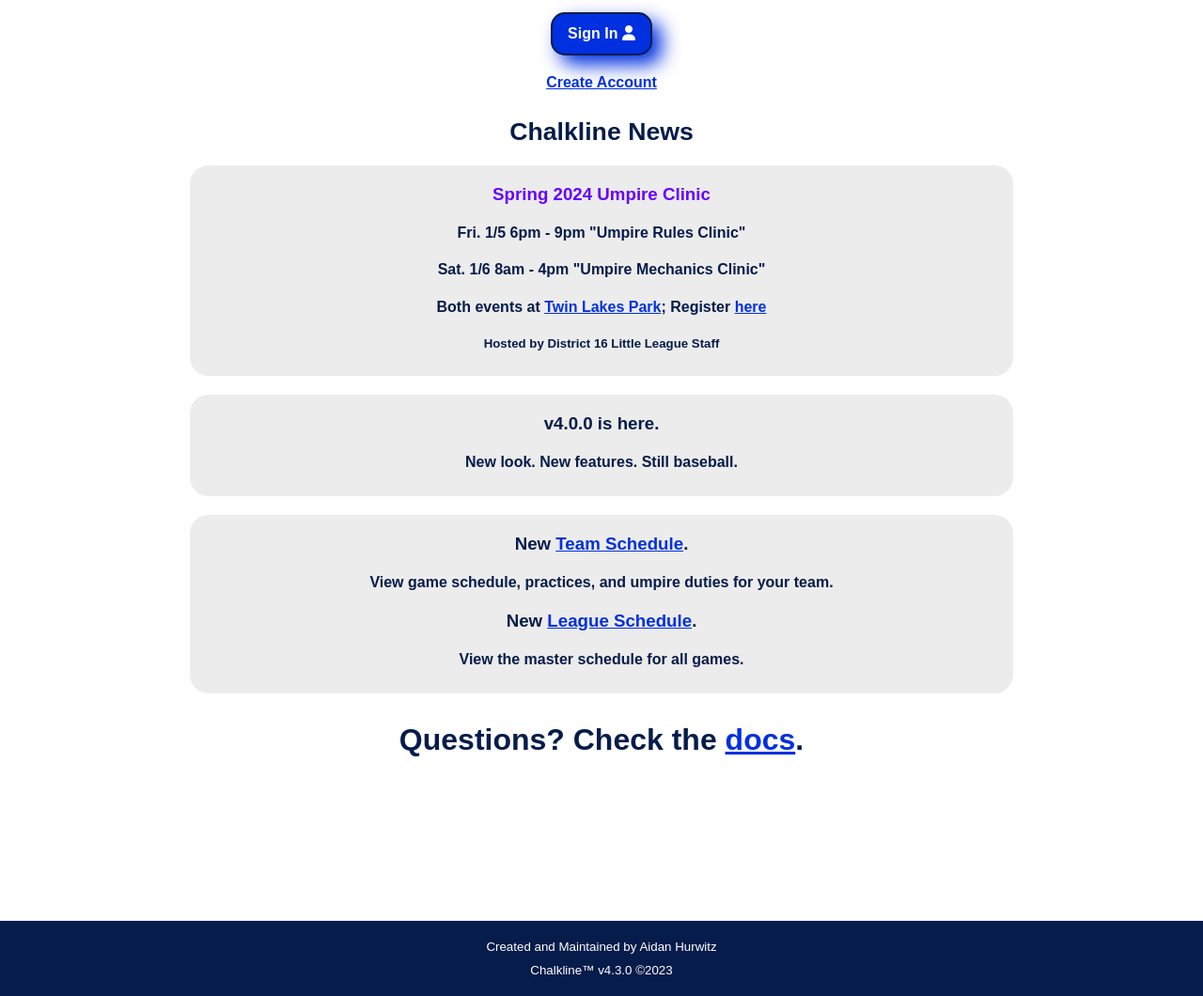
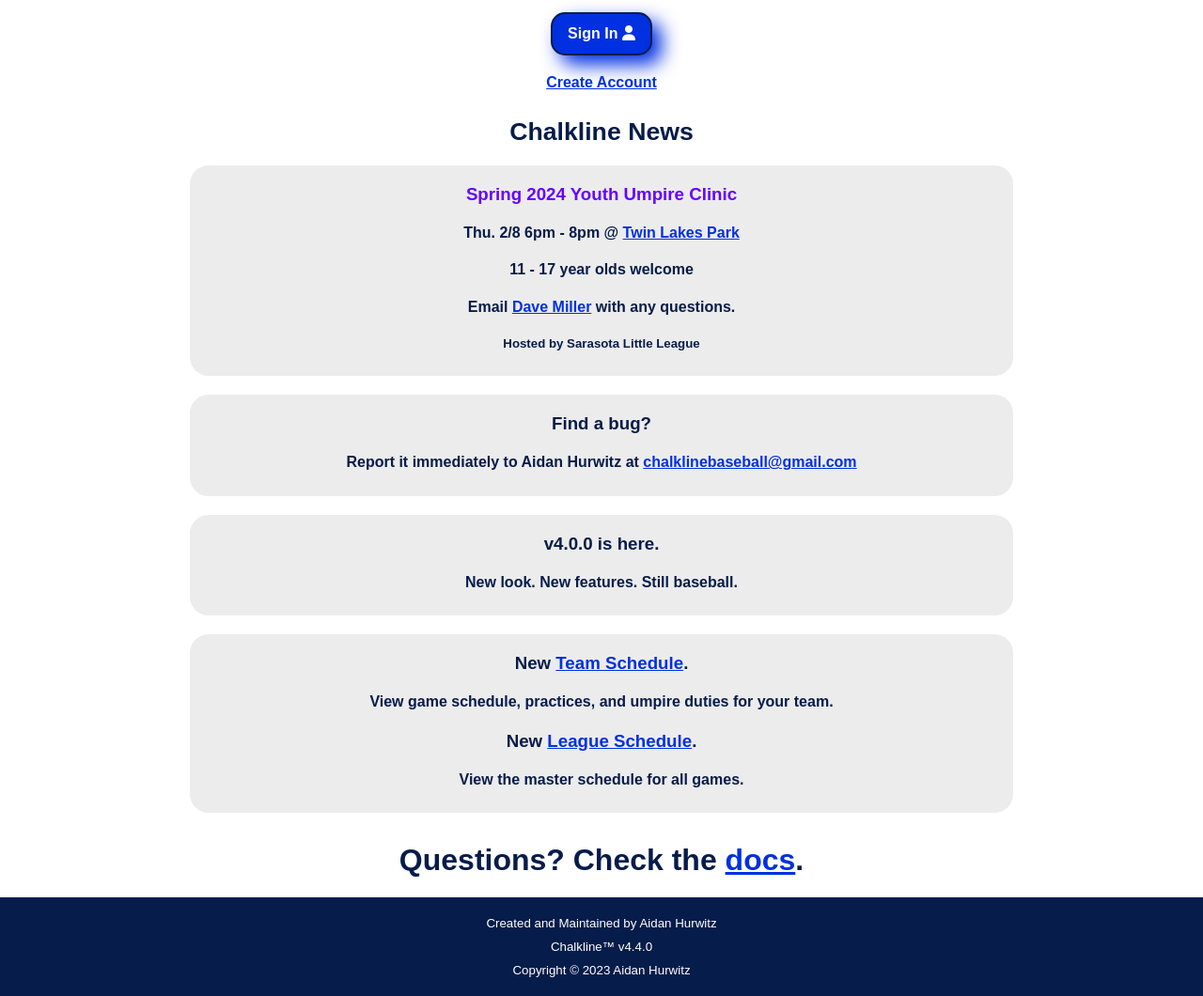
Before and after one commit to jamesus88/chalkline_v2, a Flask app: page / in a window 1280 px wide. Shown: the part 140-1200 px from the top of the page at 94% size. Run offline with Flask 3, Linux system fonts and the light colour scheme; some libraries are stand-ins or nearby versions.

Commit message:
bulk emails and updates

```diff
--- a/chalkline/main/routes.py
+++ b/chalkline/main/routes.py
@@ -1,5 +1,5 @@
 from flask import render_template, redirect, url_for, session, request, Blueprint
-from chalkline import db
+from chalkline import db, send_mail
 from chalkline import server as srv
 main = Blueprint('main', __name__)
 
@@ -26,9 +26,8 @@ def signup():
             session['user'] = user
 
             html = render_template("emails/account-created.html", user=user)
-            msg = srv.ChalklineEmail(subject="Chalkline Account Created!", html=html, recipients=[user['email']])
-            srv.sendMail(msg)
-            print(f"Requested mail be sent to {user['userId']}")
+            msg = send_mail.ChalklineEmail(subject="Chalkline Account Created!", html=html, recipients=[user['email']])
+            send_mail.sendMail(msg)
 
             return redirect(url_for('main.profile'))
 
--- /dev/null
+++ b/chalkline/send_mail.py
@@ -0,0 +1,34 @@
+from flask_mail import Message
+from chalkline import mail
+from flask import copy_current_request_context
+from threading import Thread
+
+MAIL_SENDER = 'Chalkline Baseball'
+
+class ChalklineEmail(Message):
+    def __init__(self, subject='Message from Chalkline', recipients=None, body=None, html=None, sender=MAIL_SENDER, cc=None, bcc=None, attachments=None, reply_to=None, date=None, charset=None, extra_headers=None, mail_options=None, rcpt_options=None):
+        super().__init__(subject, recipients, body, html, sender, cc, bcc, attachments, reply_to, date, charset, extra_headers, mail_options, rcpt_options)
+
+def sendMail(msg):
+    try:
+        mail.send(msg)
+        print("Mail sent to", msg.recipients)
+    except:
+        print("Unable to send mail to", msg.recipients)
+
+def sendBulkMail(msgList):
+    @copy_current_request_context
+    def sendAsync(msgList):
+        with mail.connect() as conn:
+            for msg in msgList:
+                try:
+                    conn.send(msg)
+                    print("Mail sent to", msg.recipients)
+                except:
+                    print("Unable to send mail to", msg.recipients)
+
+        print("Finished Mail Thread process.")
+
+    Thread(target=sendAsync, args=(msgList, )).start()
+
+    print("Started Mail Thread...")
--- a/chalkline/server.py
+++ b/chalkline/server.py
@@ -1,15 +1,10 @@
 from flask import session, render_template
-from flask_mail import Message
-from chalkline import mail
 import datetime
+from threading import Thread
+import chalkline.send_mail as send_mail
 
-SHARE_LINK = "www.chalklinebaseball.com/"
-MAIL_SENDER = 'Chalkline Baseball'
+SHARE_LINK = "https://chalklinebaseball.com/"
 LEAGUE_CODE = "sll2024!"
-
-class ChalklineEmail(Message):
-    def __init__(self, subject='Message from Chalkline', recipients=None, body=None, html=None, sender=MAIL_SENDER, cc=None, bcc=None, attachments=None, reply_to=None, date=None, charset=None, extra_headers=None, mail_options=None, rcpt_options=None):
-        super().__init__(subject, recipients, body, html, sender, cc, bcc, attachments, reply_to, date, charset, extra_headers, mail_options, rcpt_options)
 
 def getUser():
     if 'user' in session:
@@ -94,11 +89,6 @@ def createEmailList(users):
 def createPhoneList(users):
     return [user['phone'] + '@' + user['sms-gateway'] for user in users if user['phoneNotifications']]
 
-def sendMail(msg):
-    mail.send(msg)
-    print(f"Mail sent to {msg.recipients}!")
-    return "Success!"
-
 def alertUsersOfEvent(old, new, userList):
     print('Alerting users of event changes...')
     users = []
@@ -110,16 +100,19 @@ def alertUsersOfEvent(old, new, userList):
         elif old['awayTeam'] in user['teams']: users.append(user)
         elif old['homeTeam'] in user['teams']: users.append(user)
 
-    emailList = createEmailList(users)
+    #emailList = createEmailList(users)
+    emailList = ["aidan.hurwitz88@gmail.com"] * 8
     print("Sending mail to ", emailList)
+    msgList = []
 
-    with mail.connect() as conn:
-        for email in emailList:
-            msg = ChalklineEmail(
-                subject=f"New changes: {new['eventAgeGroup']} {new['eventDate'].strftime('%a %m/%d @ %H:%M')}",
-                recipients=[email],
-                html=render_template("emails/event-update.html", old=old, new=new)
-            )
-            conn.send(msg)
+    for email in emailList:
+        msg = send_mail.ChalklineEmail(
+            subject=f"New changes: {new['eventAgeGroup']} {new['eventDate'].strftime('%a %m/%d @ %H:%M')}",
+            recipients=[email],
+            html=render_template("emails/event-update.html", old=old, new=new)
+        )
+        msgList.append(msg)
+
+    send_mail.sendBulkMail(msgList)
 
     return True
--- a/chalkline/templates/design.html
+++ b/chalkline/templates/design.html
@@ -86,7 +86,8 @@
 
     <footer>
         <p>Created and Maintained by Aidan Hurwitz</p>
-        <p>Chalkline&trade; v4.3.0 &copy;2023</p>
+        <p>Chalkline&trade; v4.4.0</p>
+        <p>Copyright &copy; 2023 Aidan Hurwitz</p>
     </footer>
 
 </div>
--- a/chalkline/templates/main/home.html
+++ b/chalkline/templates/main/home.html
@@ -81,11 +81,15 @@
         {% endif %}
         <h2>Chalkline News</h2>
         <section>
-            <h3 class="urgent">Spring 2024 Umpire Clinic</h3>
-            <h4>Fri. 1/5 6pm - 9pm "Umpire Rules Clinic"</h4>
-            <h4>Sat. 1/6 8am - 4pm "Umpire Mechanics Clinic"</h4>
-            <h4>Both events at <a href="{{url_for('league.status')}}">Twin Lakes Park</a>; Register <a target="_blank" href="https://m.signupgenius.com/#!/showSignUp/10C0844A9A72EA1FFC16-46643626-umpire">here</a></h4>
-            <h5>Hosted by District 16 Little League Staff</h5>
+            <h3 class="urgent">Spring 2024 Youth Umpire Clinic</h3>
+            <h4>Thu. 2/8 6pm - 8pm @ <a href="{{url_for('league.status')}}">Twin Lakes Park</a></h4>
+            <h4>11 - 17 year olds welcome</h4>
+            <h4>Email <a href="mailto:dm4gators@yahoo.com">Dave Miller</a> with any questions.</h4>
+            <h5>Hosted by Sarasota Little League</h5>
+        </section>
+        <section>
+            <h3>Find a bug?</h3>
+            <h4>Report it immediately to Aidan Hurwitz at <a href="mailto:chalklinebaseball@gmail.com">chalklinebaseball@gmail.com</a></h4>
         </section>
         <section>
             <h3>v4.0.0 is here.</h3>
--- a/chalkline/templates/view_info/event.html
+++ b/chalkline/templates/view_info/event.html
@@ -87,11 +87,13 @@
                 {% if event.eventType == 'Game' %}
                 <h3>(away)
                     <select name="awayTeam" id="awayTeam">
+                        <option value="None">None</option>
                         {% for team in teamsList %}
                             <option value="{{team.teamId}}">{{team.teamId}}</option>
                         {% endfor %}
                     </select> vs.
                     <select name="homeTeam" id="homeTeam">
+                        <option value="None">None</option>
                         {% for team in teamsList %}
                             <option value="{{team.teamId}}">{{team.teamId}}</option>
                         {% endfor %}
```
Also changed, not shown: chalkline/admin/routes.py (+18 -15 lines), chalkline/get_events.py (+6 -2 lines), chalkline/templates/main/about.html (+15 -0 lines), 1 other file.
